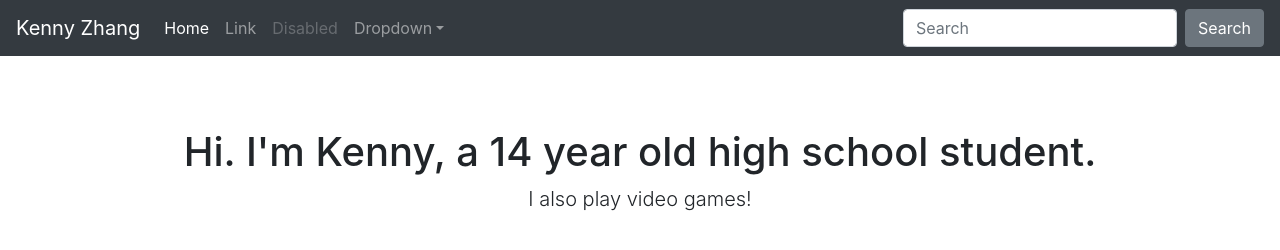
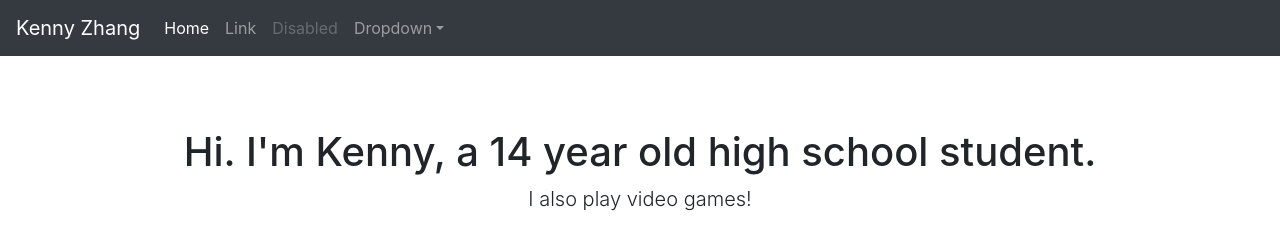
Before and after one commit to QennyQ/Website, a plain HTML site: page index.html in a window 1280 px wide. Drawn offline with nearby package versions, Linux system fonts and the light colour scheme.

Commit message:
fixiang an error

```diff
--- a/index.html
+++ b/index.html
@@ -60,10 +60,6 @@
         </div>
       </li>
     </ul>
-    <form class="form-inline my-2 my-lg-0">
-      <input class="form-control mr-sm-2" type="text" placeholder="Search" aria-label="Search">
-      <button class="btn btn-secondary my-2 my-sm-0" type="submit">Search</button>
-    </form>
   </div>
 </nav>
 
```
